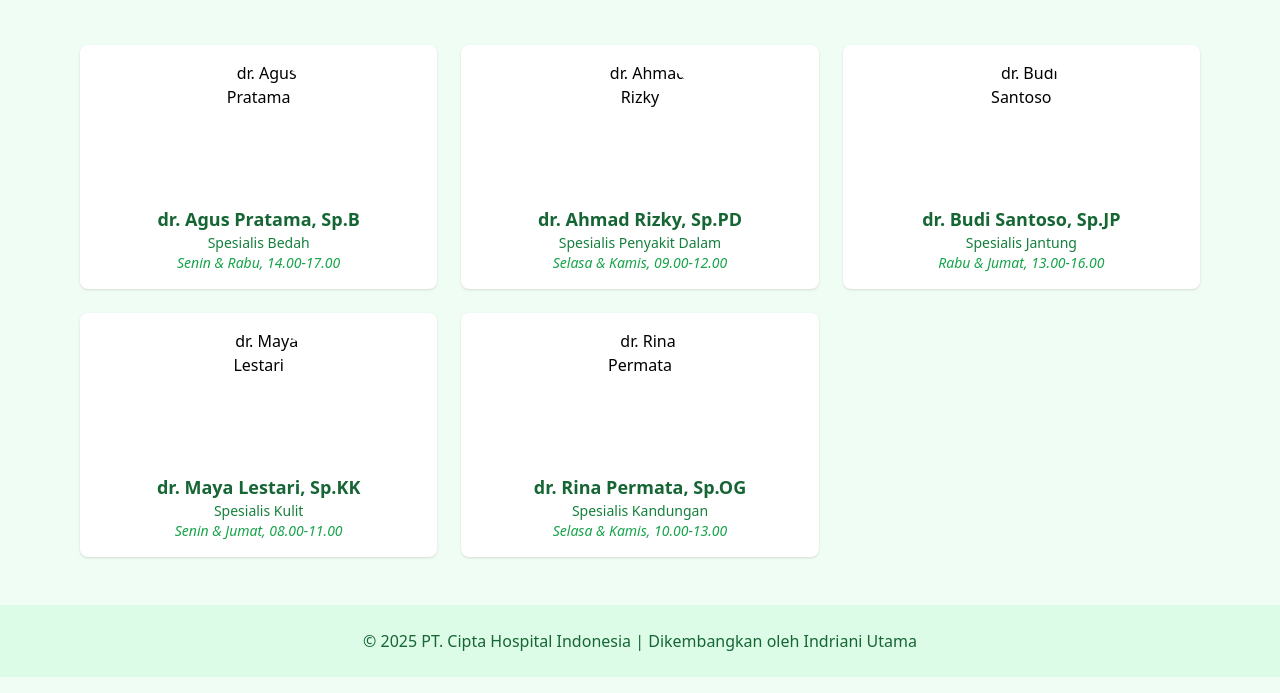
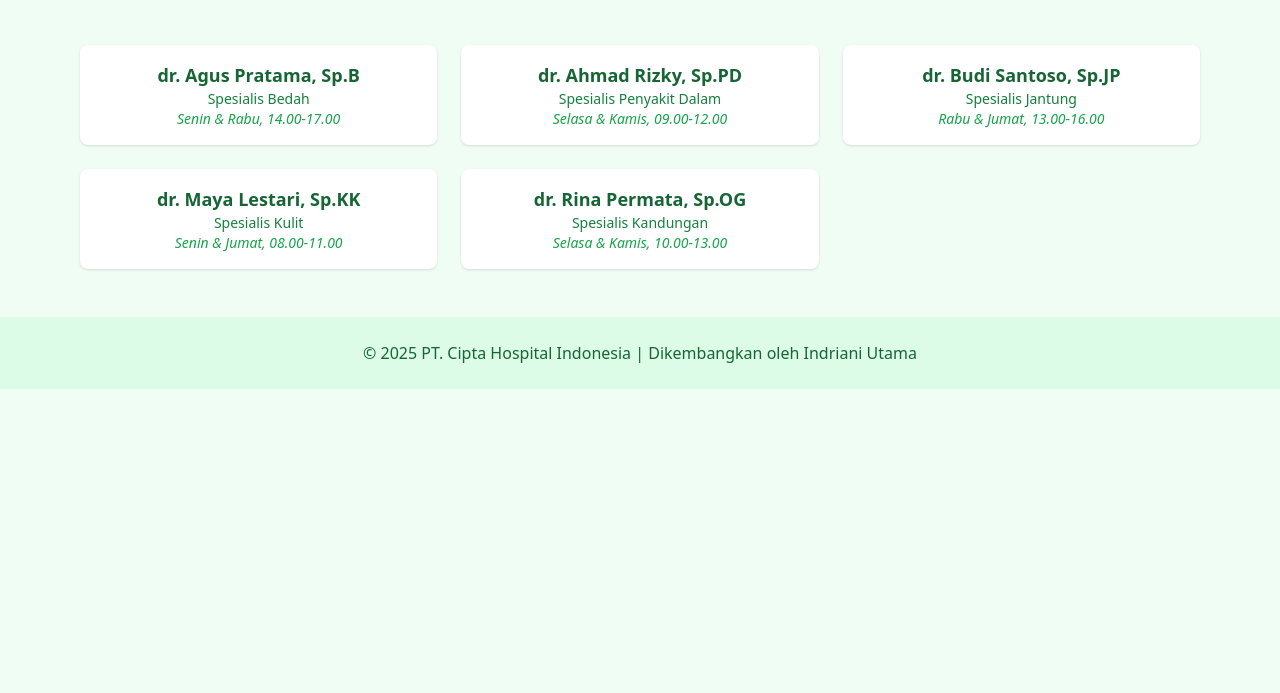
Before and after one commit to indrianiutama/webciptahospital, a plain HTML site: page doctors.html in a window 1280 px wide. Shown: the part 107-800 px from the top of the page. Drawn offline with nearby package versions, Linux system fonts and the light colour scheme.

Commit message:
Add files via upload

```diff
--- a/doctors.html
+++ b/doctors.html
@@ -16,31 +16,30 @@
     <!-- Grid Profil Dokter dengan gambar -->
     <section class="max-w-6xl mx-auto grid grid-cols-1 sm:grid-cols-2 md:grid-cols-3 gap-6 p-4">
         <div class="bg-white rounded-lg shadow hover:shadow-lg transform hover:-translate-y-1 hover:scale-105 hover:border-green-400 transition duration-300 p-4 text-center">
-            <img src="images/dr_agus_pratama.jpg" alt="dr. Agus Pratama" class="w-32 h-32 object-cover rounded-full mx-auto mb-4">
+
             <h2 class="font-semibold text-green-800 text-lg">dr. Agus Pratama, Sp.B</h2>
             <p class="text-green-700 text-sm">Spesialis Bedah</p>
             <p class="text-green-600 text-sm italic">Senin & Rabu, 14.00-17.00</p>
         </div>
         <div class="bg-white rounded-lg shadow hover:shadow-lg transform hover:-translate-y-1 hover:scale-105 hover:border-green-400 transition duration-300 p-4 text-center">
-            <img src="images/dr_ahmad_rizky.jpg" alt="dr. Ahmad Rizky" class="w-32 h-32 object-cover rounded-full mx-auto mb-4">
+
             <h2 class="font-semibold text-green-800 text-lg">dr. Ahmad Rizky, Sp.PD</h2>
             <p class="text-green-700 text-sm">Spesialis Penyakit Dalam</p>
             <p class="text-green-600 text-sm italic">Selasa & Kamis, 09.00-12.00</p>
         </div>
         <div class="bg-white rounded-lg shadow hover:shadow-lg transform hover:-translate-y-1 hover:scale-105 hover:border-green-400 transition duration-300 p-4 text-center">
-            <img src="images/dr_budi_santoso.jpg" alt="dr. Budi Santoso" class="w-32 h-32 object-cover rounded-full mx-auto mb-4">
+
             <h2 class="font-semibold text-green-800 text-lg">dr. Budi Santoso, Sp.JP</h2>
             <p class="text-green-700 text-sm">Spesialis Jantung</p>
             <p class="text-green-600 text-sm italic">Rabu & Jumat, 13.00-16.00</p>
         </div>
         <div class="bg-white rounded-lg shadow hover:shadow-lg transform hover:-translate-y-1 hover:scale-105 hover:border-green-400 transition duration-300 p-4 text-center">
-            <img src="images/dr_maya_lestari.jpg" alt="dr. Maya Lestari" class="w-32 h-32 object-cover rounded-full mx-auto mb-4">
             <h2 class="font-semibold text-green-800 text-lg">dr. Maya Lestari, Sp.KK</h2>
             <p class="text-green-700 text-sm">Spesialis Kulit</p>
             <p class="text-green-600 text-sm italic">Senin & Jumat, 08.00-11.00</p>
         </div>
         <div class="bg-white rounded-lg shadow hover:shadow-lg transform hover:-translate-y-1 hover:scale-105 hover:border-green-400 transition duration-300 p-4 text-center">
-            <img src="images/dr_rina_permata.jpg" alt="dr. Rina Permata" class="w-32 h-32 object-cover rounded-full mx-auto mb-4">
+
             <h2 class="font-semibold text-green-800 text-lg">dr. Rina Permata, Sp.OG</h2>
             <p class="text-green-700 text-sm">Spesialis Kandungan</p>
             <p class="text-green-600 text-sm italic">Selasa & Kamis, 10.00-13.00</p>
```
Also changed, not shown: index.html (+1 -1 lines).
